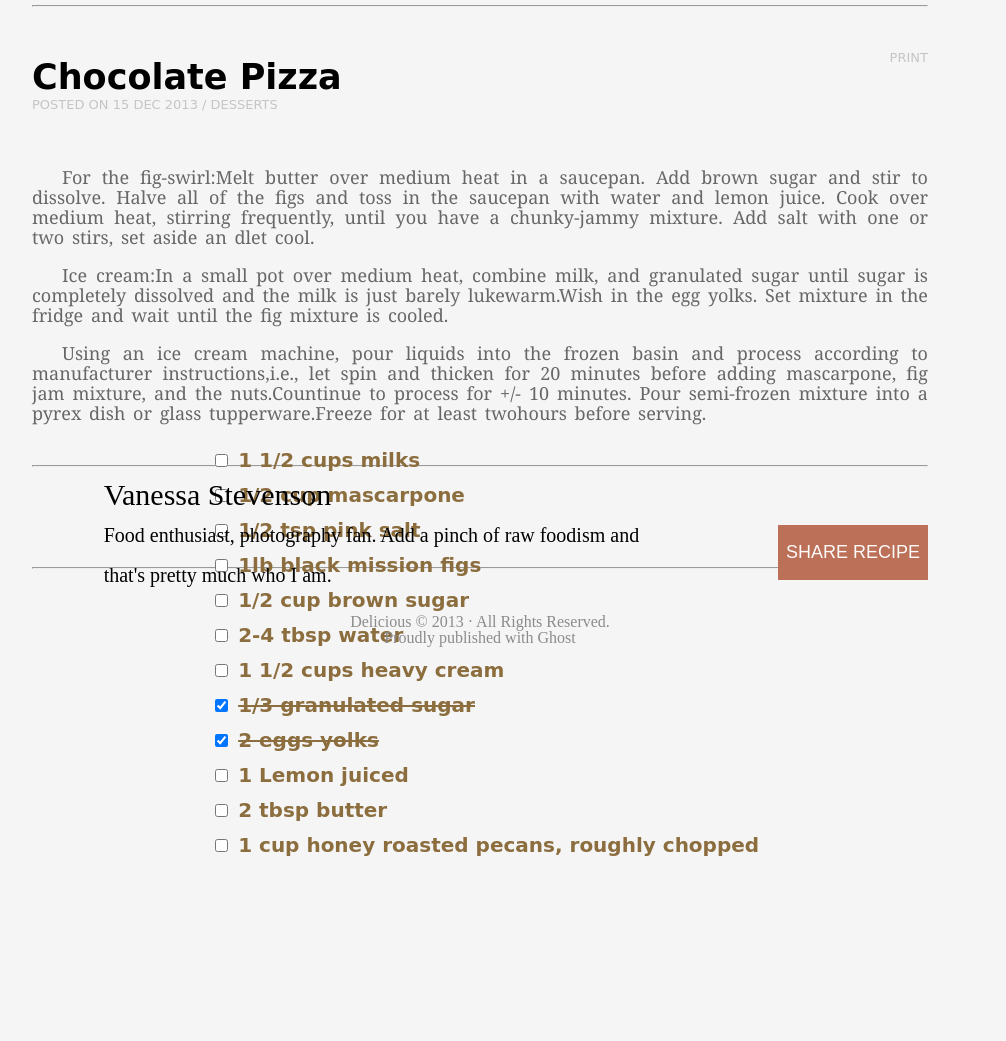
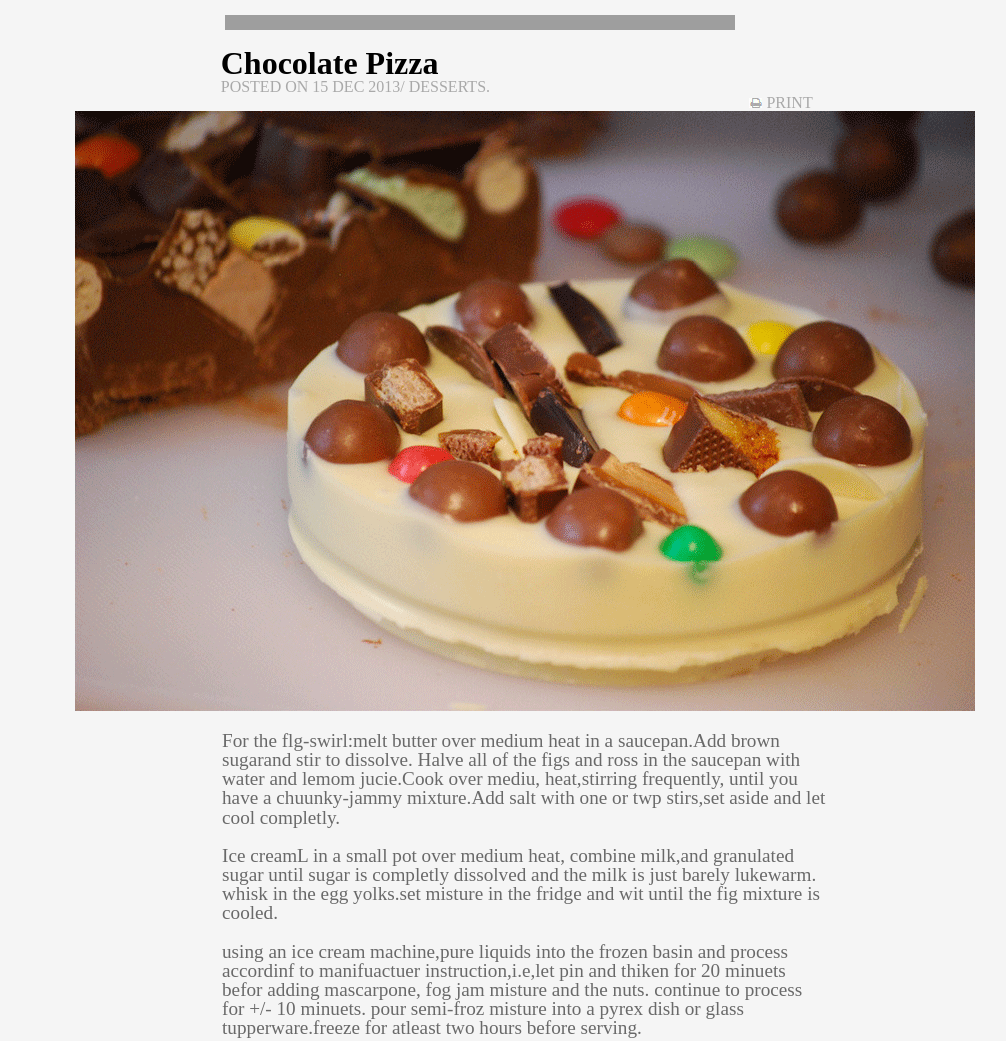
Before and after one commit to ibrahim-alhamshari/Chocolate-Pizza, a plain HTML site: page index.html in a window 1280 px wide. Shown: the part 91-1132 px from the top of the page, without its empty margins (160-1166 px from the left). Before the commit the page ends 954 px from the top, so only its background shows below. Drawn offline with nearby package versions, Linux system fonts and the light colour scheme; grey boxes are pictures that could not be loaded; a web font is replaced by a local one.

Commit message:
creat the main and the footer with css

```diff
--- a/css/style.css
+++ b/css/style.css
@@ -9,6 +9,8 @@ body{
 }
 
 header {
+    margin-left: 20%;
+    width: 70%;
     padding: 2% 0 2% 0;
     position: relative;
 }
@@ -51,148 +53,167 @@ nav ul {
 
 
 main {
-    padding: 5% 0 5% 0;
+    width: 110%;
+    padding: 1% 0 1% 0;
     position: relative;
+
 }
 
-section h2 {
-    font-size: 35px;
-    font-family: 'Coda', cursive;
-    font-weight: bolder;
-}
-#main-heading {
-    padding-bottom: 2%;
-}
 
-#main-heading p {
-    font-size: 13px;
-    color: rgb(197, 197, 197);
-    font-family: 'Coda', cursive;
-    line-height: 20px;
-}
+hr{
+    display: block;
+    background-image: url(https://raw.githubusercontent.com/LTUC/amman-201d22/main/class-10/lab-a/lab-assets/hr-img.png);
+    border: 0px;
+    height: 15px;
+    width: 57%;
+    margin-top: 2%;
+ }
 
-#main-heading div {
-    position: absolute;
-    right: 0%;
-    top: 6%;
-    font-size: 13px;
-    color: rgb(197, 197, 197);
-    font-family: 'Coda', cursive;
-    line-height: 20px;
-}
 
-#hero-img img{
-    width: 100%;
-}
+ #one{
+     margin-left: 65.5%;
+     clear: both;
+     display: block;
+     color: darkgray;
+ }
 
-.paragraph {
-    text-align: justify;
-    margin-top: 2%;
-    margin-bottom: 2%;
-    font-size: 18px;
-    font-family:Cambria, Cochin, Georgia, Times, 'Times New Roman', serif;
-    word-spacing: 3px;
-    text-indent: 30px;
-    color: rgb(104, 103, 103);
-    line-height: 20px;
-}
 
-#container {
-    position: relative;
-    width: 80%;
-}
-#container img{
-    margin-left: 10%;
-    margin-right: 10%;
-}
-#item-list{
-    width: 100%;
-    position: absolute;
-    top: 13%;
-    left: 13%;
-}
-.item {
-    display: inline-block;
-    font-family: 'Handlee', cursive;
-    font-size: 20px;
-    color:#8b6d3e;
-    font-weight: bold;
-    line-height: 35px;
-    padding-left: 10%;
-    margin-left: 2%;
-}
-.item1{
-    text-decoration: line-through;
-}
+ #sectionOne {
+ margin-left:23%;
+ display: block;
+ color: darkgray;
+ }
 
-#Vanessa {
-    line-height: 40px;
-    width: 100%;
-    position: relative;
-}
+ #sectionOne span{
+     font-size:xx-large;
+     font-weight: 300px;
+     color: black;
+     font-weight: bold ;
+     left: 0%;
+ }
 
-#Vanessa h3 {
-    font-size: 30px;
-    font-family:'Times New Roman', Times, serif;
-}
-#Vanessa p {
-    font-size: 20px;
-    font-family:'Times New Roman', Times, serif;
-}
+ #sectionOne p {
+     margin-left:-5%;
+ }
 
-/* .sub-heading {
-    display: inline-block;
-    height: 40%;
-} */
-#info {
-    width: 80%;
-}
+ #one{
 
-.sub-heading h3, .sub-heading p {
-    margin-left: 10%;
-}
+    float: right;
+    margin-right: 27%;
+ }
+ #sectionTwo img{
+     display:block;
+     margin-left: auto;
+     margin-right: auto;
+     clear: both;
+ }
 
-#sub-heading-1{
-    width: 100%;
-}
+ #sectionThree {
+     display: block;
+      margin-left:auto;
+      margin-right: auto;
+      clear: both;
+      text-align:center;
+      font-size:larger;
+      padding: 2%;
+      color:dimgray;
 
-#btn button {
-    float: right;
-    width: 150px;
-    background-color: #bc7058;
-    height: 55px;
-    margin-top: -70px;
-    border: none;
-    font-size: 18px;
-    color: rgb(253, 250, 250);
-    font-style: normal;
-}
+ }
 
-.sub-heading p {
-    width: 80%;
-}
+ #sectionThree p{
+     width: 64%;
+     margin-bottom: 2%;
+     margin-left: 18%;
+      text-align: left;
+ }
+ #sectionFour{
+     position: relative;
+     text-align: center;
+ }
 
-#box-heading {
-    width: 100%;
-    position: absolute;
-    right: 0%;
-    top: 0%;
-}
+ #form{
+     position: absolute;
+     top: 10%;
+     left: 50%;
+     transform: translate(-50%, -50%);
+     height: 20px;
+  }
 
-footer {
-    position: relative;
-    padding: 0 0 2% 0;
-}
+  #firstbox{
+ position: absolute;
+   top: 50px;
+   right: 63%;
+   text-align: justify;
+ }
 
-#footer-image {
-    position: absolute;
-    bottom: 175%;
-    left: 50%;
-}
+ #secondbox{
+  position: absolute;
+   top: 50px;
+   right: 30%;
+   text-align: justify;
+ }
 
-#credits {
-    text-align: center;
-    margin-top: 5%;
-    font-family: 'Times New Roman', Times, serif;
-    color: rgb(139, 139, 139);
-}
+ #secondbox div{
+     text-decoration:line-through;
+ }
+
+ #sectionFive{
+     position: relative;
+     padding: 20px
+ }
+
+ #sectionFive img{
+     margin-left: 22%;
+     clear: both;
+     float: left;
+     padding-right: 20px;
+     display: block;
+
+ }
+
+ #sectionFive span{
+     font-size:x-large;
+     color: slategrey;
+     position: absolute;
+     margin-bottom: 5%;
+ }
+
+ #sectionFive p{
+     font-size:large;
+     color: slategrey;
+     position: absolute;
+     margin-left: 28.3%;
+     margin-top: 2%;
+
+ }
+
+  button{
+     text-align: center;
+     padding: 15px 33px;
+     color:whitesmoke;
+     background-color: brown;
+     border: none;
+     clear: both;
+     margin-left: 42% ;
+  }
+
+  footer{
+      padding:80px;
+      clear: both;
+  }
+
+  footer hr {
+     background: url('https://github.com/LTUC/amman-201d22/blob/main/class-10/lab-a/lab-assets/small-logo.png?raw=true') no-repeat top center;
+     background-size: contain;
+     display: block;
+     height: 30px;
+     border: 0;
+     width: 50%;
+     position: relative;
+     }
+
+
+  footer p{
+      text-align: center;
+      color: darkgrey;
+  }
--- a/index.html
+++ b/index.html
@@ -36,129 +36,107 @@
 
         </header>
 
-        <hr>
+        <hr id="hr-image">
 
         <main>
-            <section>
-                <h2>Chocolate Pizza</h2>
-                <div id="main-heading">
-                    <p>POSTED ON 15 DEC 2013 / DESSERTS</p>
-                    <div>
-                        <img src="images/print-icon.png" alt=""> PRINT
-                    </div>
-                </div>
+            <section id=sectionOne>
+                <p><span> Chocolate Pizza</span><br> POSTED ON 15 DEC 2013/ DESSERTS.</p>
+                <p id=one> <img src="./assets/print-icon.png"> PRINT </p>
             </section>
 
-            <section id="hero-img">
-                <img src="images/choco-pizza.png" alt="">
+            <section id=sectionTwo>
+                <img src="./assets/choco-pizza.png">
             </section>
 
-            <section>
-                <div class="paragraph">
-                    <p>
-                    For the fig-swirl:Melt butter over medium heat in a saucepan. Add brown sugar and stir to dissolve. Halve
-                    all of the figs and toss in the saucepan with water and lemon juice. Cook over medium heat, stirring
-                    frequently, until you have a chunky-jammy mixture. Add salt with one or two stirs, set aside an dlet cool.
-                    </p>
-                </div>
-                <div class="paragraph">
-                    <p>
-                    Ice cream:In a small pot over medium heat, combine milk, and granulated sugar until sugar is completely
-                    dissolved and the milk is just barely lukewarm.Wish in the egg yolks. Set mixture in the fridge and wait
-                    until the fig mixture is cooled.
-                    </p>
-                </div>
-                <div class="paragraph">
-                    <p>
-                    Using an ice cream machine, pour liquids into the frozen basin and process according to manufacturer
-                    instructions,i.e., let spin and thicken for 20 minutes before adding mascarpone, fig jam mixture, and the
-                    nuts.Countinue to process for +/- 10 minutes. Pour semi-frozen mixture into a pyrex dish or glass
-                    tupperware.Freeze for at least twohours before serving.
-                    </p>
-                </div>
+            <section id=sectionThree>
+                <p>
+                    For the flg-swirl:melt butter over medium heat in a saucepan.Add brown sugarand stir to dissolve. Halve
+                    all of the figs and ross in the saucepan with water and lemom jucie.Cook over mediu, heat,stirring
+                    frequently, until
+                    you have a chuunky-jammy mixture.Add salt with one or twp stirs,set aside and let cool completly.<br>
+                </p>
+                <p>
+                     Ice creamL in a small pot over medium heat, combine milk,and granulated sugar until sugar is completly
+                dissolved and the milk is just barely lukewarm. whisk in the egg yolks.set misture in the fridge
+                and wit until the fig mixture is cooled.<br>
+                </p>
+                <p>
+                         using an ice cream machine,pure liquids into the frozen basin and process accordinf to manifuactuer
+                    instruction,i.e,let pin and thiken for 20 minuets befor adding mascarpone, fog jam misture and the
+                    nuts.
+                    continue to process for +/- 10 minuets. pour semi-froz misture into a pyrex dish or glass
+                    tupperware.freeze for
+                    atleast two hours before serving.
+                </p>
             </section>
 
-            <section id="container">
-                <img src="images/list-bg.png" alt="">
-                    <div id="item-list">
-                        <div class="item">
-                            <input type="checkbox">
-                            <label for="nameField">1 1/2 cups milks</label>
-                            <br>
-                            <input type="checkbox">
-                            <label for="nameField">1/2 cup mascarpone</label>
-                            <br>
-                            <input type="checkbox">
-                            <label for="nameField">1/2 tsp pink salt </label>
-                            <br>
-                            <input type="checkbox">
-                            <label for="nameField">1lb black mission figs</label>
-                            <br>
-                            <input type="checkbox">
-                            <label for="nameField">1/2 cup brown sugar</label>
-                            <br>
-                            <input type="checkbox">
-                            <label for="nameField">2-4 tbsp water</label>
-                            <br>
+            <section id="sectionFour">
+
+                <img src="https://github.com/LTUC/amman-201d22/blob/main/class-10/lab-a/lab-assets/list-bg.png?raw=true"
+                    alt="">
+
+                <form>
+                    <section id="firstbox">
+
+                        <input type="checkbox" id="two">
+                        <label for="two">1/2 cup milk</label><br>
+
+
+                        <input type="checkbox" id="two">
+                        <label for="two">1/2 cup mascarpone</label><br>
+
+                        <input type="checkbox" id="three">
+                        <label for="three">1/2 tsp pink salt </label><br>
+
+                        <input type="checkbox" id="five">
+                        <label for="five">1 lb black mission figs </label><br>
+
+                        <input type="checkbox" id="seven">
+                        <label for="seven">1/2 cup brown sugar</label><br>
+
+                        <input type="checkbox" id="nine">
+                        <label for="nine">2-4 tbsp water</label><br>
+                    </section>
+
+                    <section id="secondbox">
+                        <input type="checkbox" id="cream">
+                        <label for="cream">1 1/2 heavy cream</label><br>
+                        <div>
+                            <input type="checkbox" id="gran" checked>
+                            <label for="gran">1/3 granulated sugar </label><br>
+
+
+                            <input type="checkbox" id="four" checked>
+                            <label for="four">2 egg yolks</label><br>
                         </div>
-                        <div class="item">
-                            <input type="checkbox">
-                            <label for="nameField">1 1/2 cups heavy cream</label>
-                            <br>
-                            <input type="checkbox" checked>
-                            <label for="nameField" class="item1">1/3 granulated sugar</label>
-                            <br>
-                            <input type="checkbox" checked>
-                            <label for="nameField" class="item1">2 eggs yolks </label>
-                            <br>
-                            <input type="checkbox">
-                            <label for="nameField">1 Lemon juiced</label>
-                            <br>
-                            <input type="checkbox">
-                            <label for="nameField">2 tbsp butter</label>
-                            <br>
-                            <input type="checkbox">
-                            <label for="nameField">1 cup honey roasted pecans, roughly chopped </label>
-                        </div>
-                    </div>
 
+                        <input type="checkbox" id="six">
+                        <label for="six">1 lemon jucid</label><br>
+
+                        <input type="checkbox" id="eight">
+                        <label for="eight">2tbsp butter</label><br>
+
+
+                        <input type="checkbox" id="ten">
+                        <label for="ten">1 cup honey roasted pecans,roughly choppesS</label><br>
+                    </section>
+                </form>
             </section>
+            <hr>
 
-            <hr id="hr-image">
-
-            <section>
-                <div id="Vanessa">
-                    <div class="Heading">
-                        <img src="images/van-pic.png" alt="">
-                    </div>
-                    <div class="Heading">
-                        <div id="box-heading">
-                            <div class="sub-heading" id="sub-heading-1">
-                                <div id="info">
-                                    <h3>Vanessa Stevenson</h3>
-                                    <p>Food enthusiast, photography fan. Add a pinch of raw foodism and that's pretty much who I am.</p>
-                                </div>
-                            </div>
-                            <div class="sub-heading">
-                                <div id="btn">
-                                    <button>SHARE RECIPE</button>
-                                </div>
-                            </div>
-                        </div>
-                    </div>
-                </div>
+            <section id="sectionFive">
+                <img src="https://github.com/LTUC/amman-201d22/blob/main/class-10/lab-a/lab-assets/van-pic.png?raw=true"
+                    alt="">
+                <span>venassa Stavenson</span><br>
+                <p> Food enthusiast,photgraphy fan. Add a pinch of raw foodism and that's<br> pretty much who i am </p>
             </section>
-
+            <button type="button">SHARE RECIPE</button>
         </main>
 
-        <hr>
-
         <footer>
-            <img src="images/small-logo.png" alt="" id="footer-image">
-            <div id="credits">
-                <p>Delicious &copy; 2013 &middot; All Rights Reserved.</p>
-                <p>Proudly published with Ghost</p>
-            </div>
+            <hr>
+            <p> Delicious &copy; 2013. all rights reserved</p>
+            <p>proudly puplished with choust.</p>
         </footer>
 
     </body>
```
